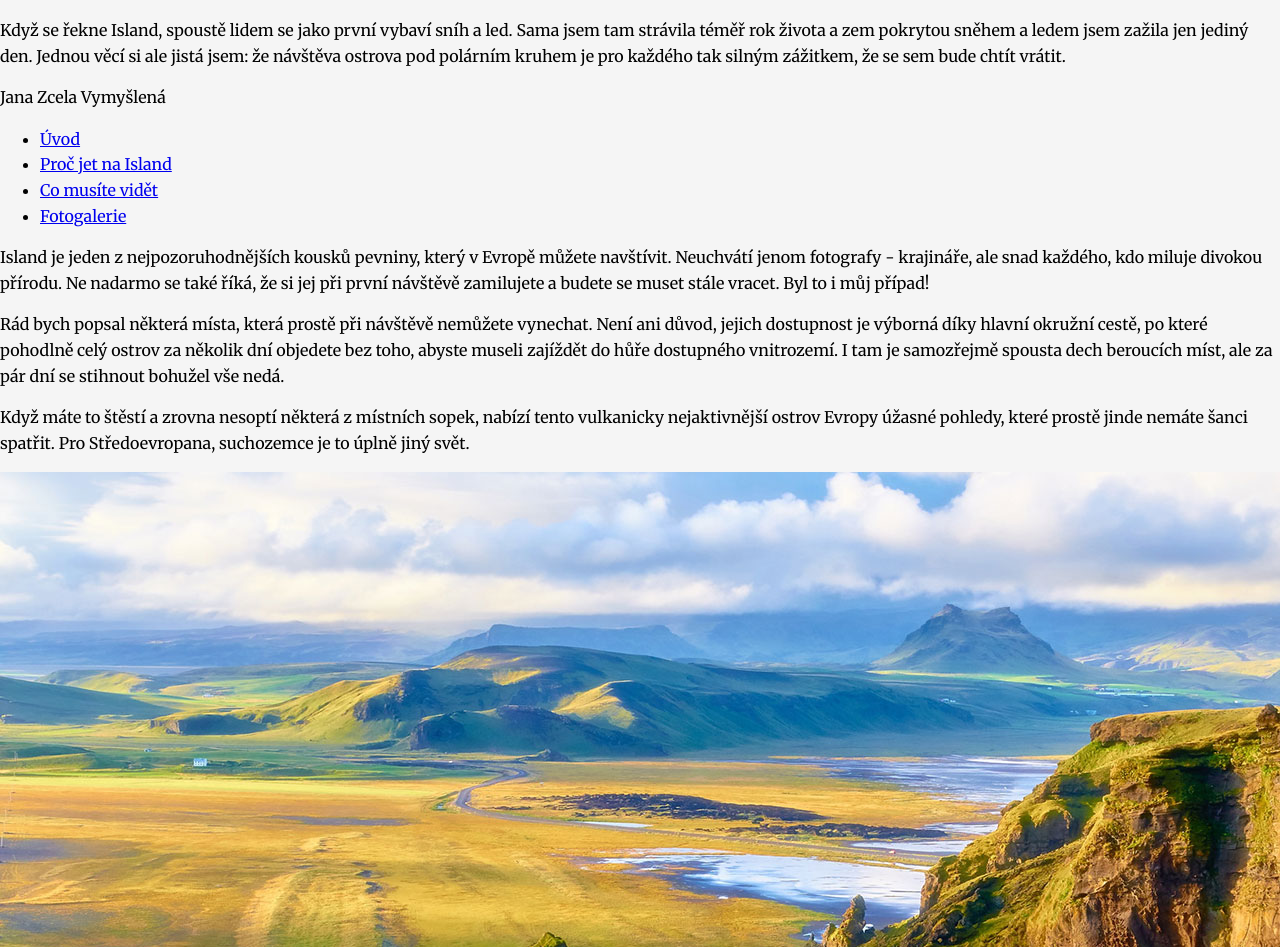
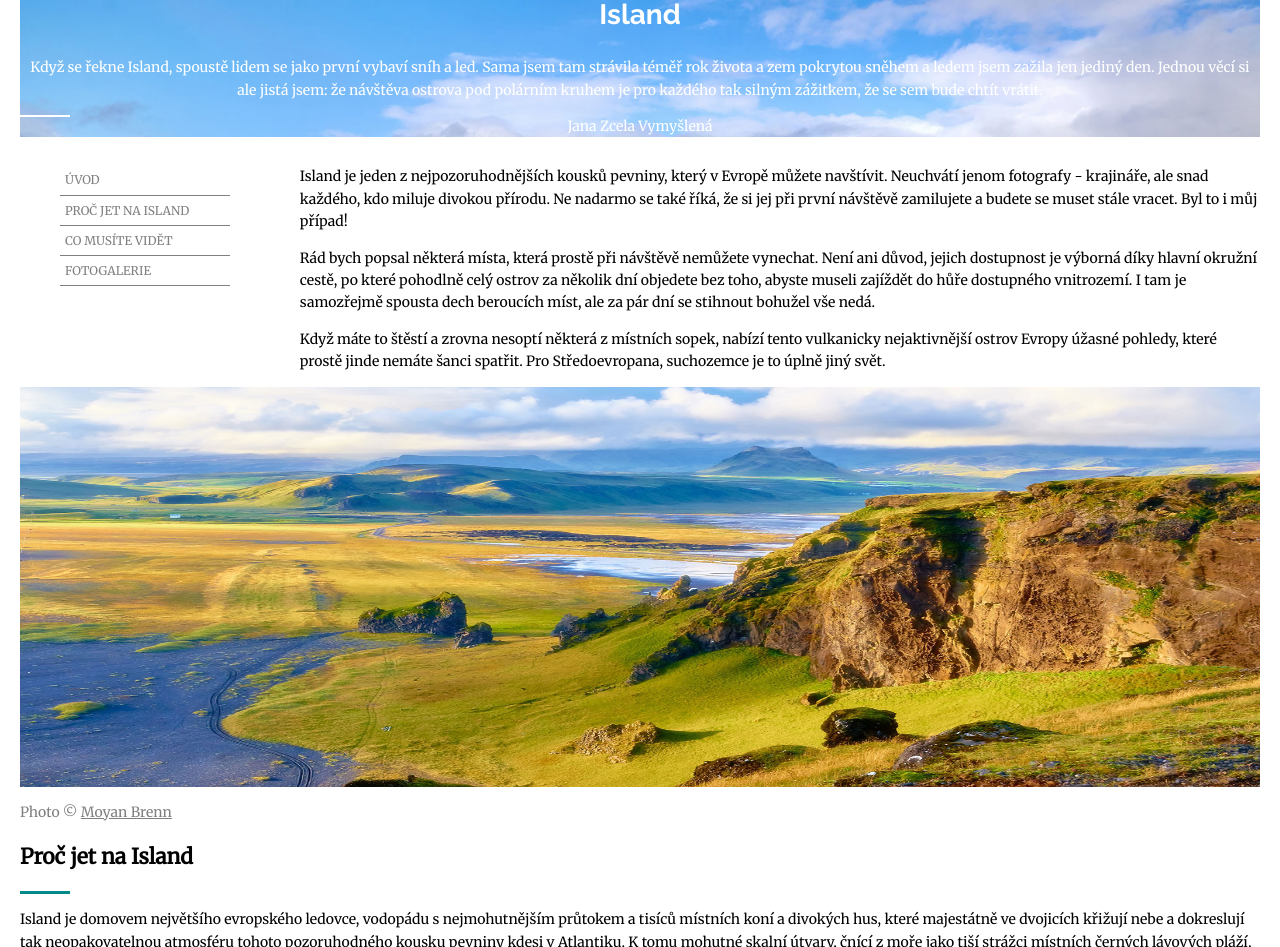
Before and after one commit to tvorimweb-2020-praha-jaro/projekt06-island-kukinka, a plain HTML site: page index.html in a window 1280 px wide. Shown: the part 76-1023 px from the top of the page. Drawn offline with Linux system fonts and the light colour scheme.

Commit message:
Projekt Island - rozpracovane

```diff
--- a/index.html
+++ b/index.html
@@ -12,44 +12,56 @@
 
         <!-- hlavička -->
 
+        <div class="hlavicka">
+
         <h1 class="titulek">Island</h1>
 
         <p class="perex">Když se řekne Island, spoustě lidem se jako první vybaví sníh a led. Sama jsem tam strávila téměř rok života a zem pokrytou sněhem a ledem jsem zažila jen jediný den. Jednou věcí si ale jistá jsem: že návštěva ostrova pod polárním kruhem je pro každého tak silným zážitkem, že se sem bude chtít vrátit.</p>
 
+        <div class="line2"></div>
+
         <p class="autor">Jana Zcela Vymyšlená</p>
 
+        </div>
 
-
-
+       <div class="kontejner">
         <!-- menu -->
-
+        <div class="menu2">
         <ul class="menu">
             <li><a href="#">Úvod</a></li>
             <li><a href="#">Proč jet na Island</a></li>
             <li><a href="#">Co musíte vidět</a></li>
             <li><a href="#">Fotogalerie</a></li>
         </ul>
+        </div>
 
 
 
         <!-- sekce Úvod -->
+        <div class="uvod">
 
         <p>Island je jeden z nejpozoruhodnějších kousků pevniny, který v Evropě můžete navštívit. Neuchvátí jenom fotografy - krajináře, ale snad každého, kdo miluje divokou přírodu. Ne nadarmo se také říká, že si jej při první návštěvě zamilujete a budete se muset stále vracet. Byl to i můj případ!</p>
 
         <p>Rád bych popsal některá místa, která prostě při návštěvě nemůžete vynechat. Není ani důvod, jejich dostupnost je výborná díky hlavní okružní cestě, po které pohodlně celý ostrov za několik dní objedete bez toho, abyste museli zajíždět do hůře dostupného vnitrozemí. I tam je samozřejmě spousta dech beroucích míst, ale za pár dní se stihnout bohužel vše nedá.</p>
 
         <p>Když máte to štěstí a zrovna nesoptí některá z místních sopek, nabízí tento vulkanicky nejaktivnější ostrov Evropy úžasné pohledy, které prostě jinde nemáte šanci spatřit. Pro Středoevropana, suchozemce je to úplně jiný svět.</p>
+        </div>
 
+       </div>
 
-        <img src="images/island1.jpg" alt="Island">
+        <div class=image1></div>
+
         <p class="popisek">
             Photo &copy; <a href="https://flic.kr/p/yFnyAT">Moyan Brenn</a>
         </p>
 
 
+
         <!-- sekce Proč -->
 
         <h2>Proč jet na Island</h2>
+
+        <div class="line"></div>
 
         <p>Island je domovem největšího evropského ledovce, vodopádu s nejmohutnějším průtokem a tisíců místních koní a divokých hus, které majestátně ve dvojicích křižují nebe a dokreslují tak neopakovatelnou atmosféru tohoto pozoruhodného kousku pevniny kdesi v Atlantiku. K tomu mohutné skalní útvary, čnící z moře jako tiší strážci místních černých lávových pláží, stovky metrů vysoké útesy, které jsou domovem racků a papuchalků a především obrovské vodopády všeho druhu. Panují tu trochu jiná měřítka, a to téměř ve všem.</p>
 
@@ -67,6 +79,7 @@
         <!-- sekce Co musíte vidět -->
 
         <h2>Co musíte vidět</h2>
+        <div class="line"></div>
 
         <p><strong>Poloostrov Reykjanes</strong> - Než z letiště v Keflavíku zamíříte do hlavního města, zajeďte se podívat na tento poloostrov. Je to zajížďka jen pár kilometrů a rázem se dostanete do krajiny pro Island přímo typické. Cestu lemují lávová pole připomínající doslova měsíční krajinu. Pro Středoevropana něco neuvěřitelného. Ani kousek zeleně, kam oko dohlédne jen černá suť a rozpraskané lávové desky. Mezi tím vším až mysteriózně vypadající geotermální elektrárny. Na pobřeží pak vystupují z vody poutavé skalní útvary Reykjanesta.</p>
 
@@ -94,7 +107,8 @@
 
         <!-- sekce Fotogalerie -->
 
-		<h2>Fotogalerie</h2>
+    <h2>Fotogalerie</h2>
+    <div class="line"></div>
 
         <div class="galerie">
 
@@ -175,7 +189,7 @@
 
 
         <!-- patička -->
-
+      <div class="paticka">
         <p>
             Texty převzaty z článků:<br>
             Roman Pech - <a href="http://cestovani.idnes.cz/island-a-roman-pech-0nh-/kolem-sveta.aspx?c=A140519_125122_kolem-sveta_tom">Závislost jménem Island. Tipy znalce, jak zemi levně procestovat</a><br>
@@ -184,7 +198,7 @@
         <p>
             Úvodní fotografie &copy; <a href="https://flic.kr/p/gett4S">Moyan Brenn</a>
         </p>
-
+      </div>
 
     </body>
 </html>
--- a/style.css
+++ b/style.css
@@ -9,35 +9,166 @@
 
 
 body {
-    margin: 0;
-    padding: 0;
-    background-color: #f5f5f5;
+    margin: 10px;
+    padding: 10px;
+    background-color: white;
     font-family: 'Merriweather', serif;
-    font-size: 16px;
+    font-size: 14px;
     line-height: 1.6;
 }
 
+.line {
+  background-color: darkcyan;
+  width: 50px;
+  height: 3px;
+}
 
 /* HLAVICKA */
 
 .titulek {
     font-family: 'Raleway', serif;
+    padding-top: 30px;
 }
 
+.hlavicka {
+    background-image: url(images/island-hlavicka.jpg);
+    background-size: cover;
+    color: white;
+    text-align: center;
+    }
+
+.line2 {
+  background-color: white;
+  width:50px;
+  height: 2px;
+  position: absolute;
+
+}
+
+.autor{
+
+
+}
 
 /* MENU */
 
+li{
+  display: block;
+  font-size: 12px;
 
+}
+.menu a{
+  text-transform: uppercase;
+  color: grey;
+  text-decoration: none;
+
+}
+
+ul li {
+  padding: 5px;
+  border-bottom: 1px grey solid;
+
+}
 
 
 /* OBSAH */
 
+.image1 {
+  background-image: url(images/island1.jpg);
+  background-size: 100% 100%;
+  height: 400px;
+  position:relative;
 
+}
+div.popisek {
+  position: absolute;
+  align-content: center;
+}
 
+.popisek {
+  color:grey;
+  text-decoration: none;
+}
 
 /* FOTOGALERIE */
 
 
+.galerie {
+  display:block;
+}
+
+.foto .popisek {
+  text-align: center;
+}
 
 
 /* PATICKA */
+.paticka {
+  text-align: center;
+  font-size: 14px;
+  color: silver;
+  background: linear-gradient(0deg, rgba(34,193,195,1) 0%, rgba(229,237,240,1) 0%);
+
+}
+
+a {
+  color: grey;
+}
+
+@media (min-width:500px) {
+  li {
+    display:inline-block;
+    padding: 5px;
+    font-size: 12px;
+  }
+
+
+  .foto{
+    float:left;
+    width: 50%;
+    overflow: hidden;
+  }
+
+  .foto:hover img {
+    position:absolute;
+    width: 100%;
+    bottom: 0;
+    margin: 0;
+    padding: 10px 15px;
+    background-color: rgba(0, 0, 0, 0.5);
+    color: white;
+
+  }
+  .foto .popisek a {
+    color: white;
+  }
+
+  .foto:hover .popisek {
+    transform: translateY(0);
+  }
+}
+
+@media (min-width:1000px) {
+  li{
+    display:block;
+  }
+
+  .kontejner {
+    display:flex;
+    justify-content: space-between;
+  }
+  .menu2 {
+    padding-right: 70px;
+    width: 600px;
+
+  }
+
+  .galerie {
+    display: flex;
+    flex-wrap: wrap;
+  }
+  .foto {
+    float:left;
+    width: 33%;
+  }
+}
```
